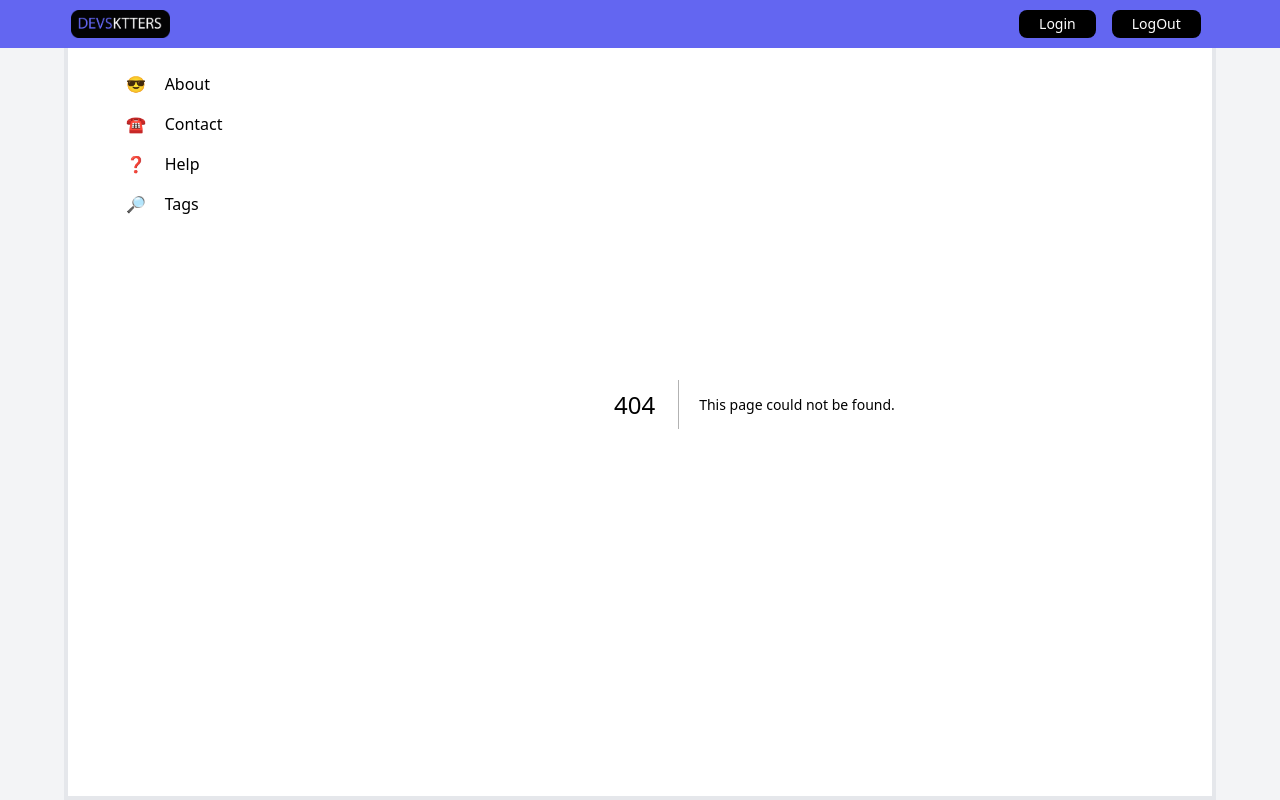
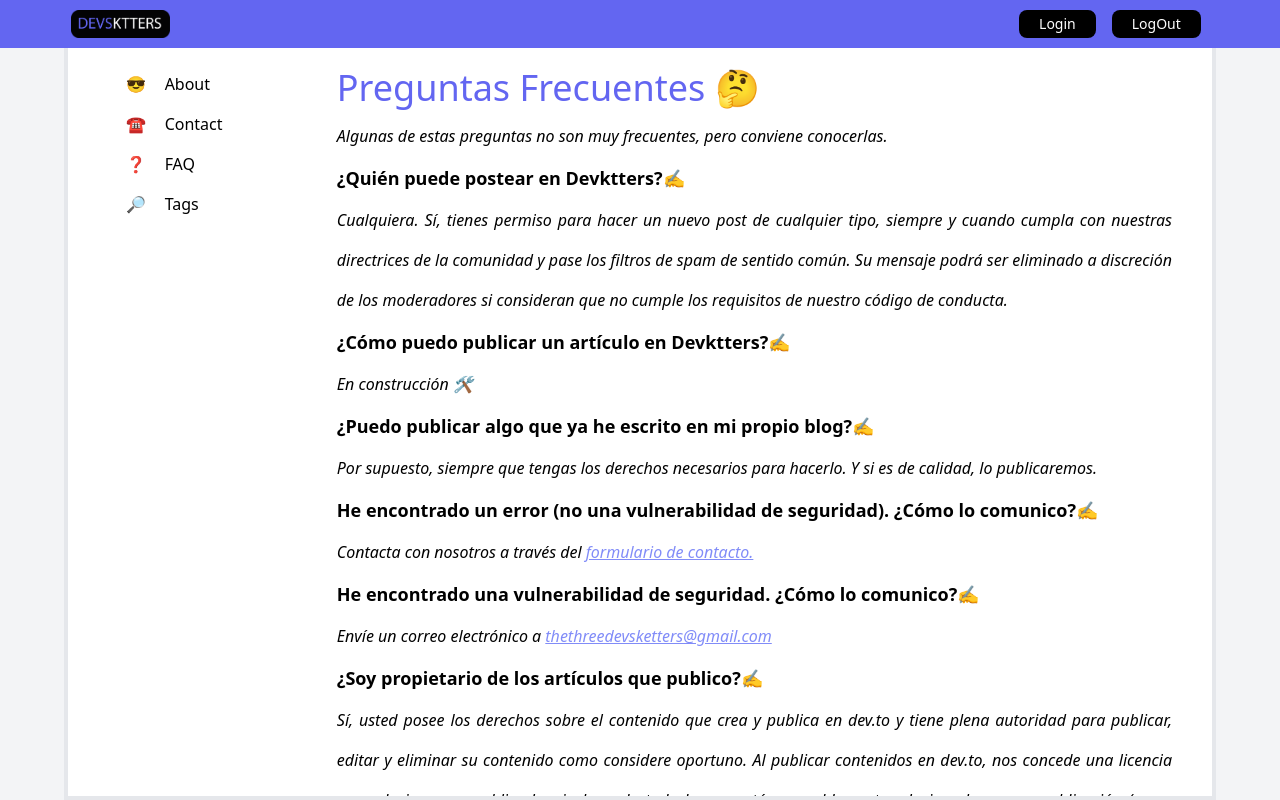
Before and after one commit to theTrheeDevsketter/study-platform-front, a Next.js app in the folder devsktters/: page /faq in a window 1280 px wide. Before the commit this address had no page. Built offline with nearby package versions, Linux system fonts and the light colour scheme.

Commit message:
Se modifica el nombre de la página de ayuda, a FAQ

```diff
--- a/devsktters/app/components/menuItems.ts
+++ b/devsktters/app/components/menuItems.ts
@@ -12,8 +12,8 @@ export const menuItems: listItem[] = [
         icon: '☎️'
     },
     {
-        url:'/help',
-        title:'Help',
+        url:'/faq',
+        title:'FAQ',
         icon: '❓'
     },
     {
--- /dev/null
+++ b/devsktters/app/faq/page.tsx
@@ -0,0 +1,40 @@
+import Link from 'next/link'
+import React from 'react'
+
+function FAQ() {
+  return (
+      <div className='text-justify mx-10 mb-10'>
+        <h1 className='text-4xl mt-16 text-indigo-500'>Preguntas Frecuentes 🤔</h1>
+          <p className='mt-2'><em>Algunas de estas preguntas no son muy frecuentes, pero conviene conocerlas.</em></p>
+
+          <h3 className='text-lg font-bold mt-2'>¿Quién puede postear en Devktters?✍️</h3>
+          <p className='mt-2'><em>Cualquiera. Sí, tienes permiso para hacer un nuevo post de cualquier tipo, siempre y cuando cumpla con nuestras directrices de la comunidad y pase los filtros de spam de sentido común. Su mensaje podrá ser eliminado a discreción de los moderadores si consideran que no cumple los requisitos de nuestro código de conducta.</em></p>
+
+          <h3 className='text-lg font-bold mt-2'>¿Cómo puedo publicar un artículo en Devktters?✍️</h3>
+          {/* //Todo */}
+          <p className='mt-2'><em>En construcción 🛠️</em></p>
+
+          <h3 className='text-lg font-bold mt-2'>¿Puedo publicar algo que ya he escrito en mi propio blog?✍️</h3>
+          <p className='mt-2'><em>Por supuesto, siempre que tengas los derechos necesarios para hacerlo. Y si es de calidad, lo publicaremos.</em></p>
+
+          <h3 className='text-lg font-bold mt-2'>He encontrado un error (no una vulnerabilidad de seguridad). ¿Cómo lo comunico?✍️</h3>
+          <p className='mt-2'><em>Contacta con nosotros a través del <Link className="underline text-indigo-400" href="/contact">formulario de contacto.</Link></em></p>
+
+          <h3 className='text-lg font-bold mt-2'>He encontrado una vulnerabilidad de seguridad. ¿Cómo lo comunico?✍️</h3>
+          <p className='mt-2'><em>Envíe un correo electrónico a <Link className='underline text-indigo-400' href='mailto:thethreedevsketters@gmail.com'>thethreedevsketters@gmail.com</Link></em></p>
+
+          <h3 className='text-lg font-bold mt-2'>¿Soy propietario de los artículos que publico?✍️</h3>
+          <p className='mt-2'><em>Sí, usted posee los derechos sobre el contenido que crea y publica en dev.to y tiene plena autoridad para publicar, editar y eliminar su contenido como considere oportuno.
+          Al publicar contenidos en dev.to, nos concede una licencia no exclusiva para publicarlos, incluyendo todo lo que esté razonablemente relacionado con su publicación (como almacenarlos, mostrarlos, reformatearlos y distribuirlos).</em></p>
+
+          <h3 className='text-lg font-bold mt-2'>¿Pondrán anuncios en las páginas de mis entradas?✍️</h3>
+          <p className='mt-2'><em>Nunca se colocará un anuncio junto a la entrada de un usuario sin su consentimiento.</em></p>
+
+          <h3 className='text-lg font-bold mt-2'>¿Puedo registrarme con correo electrónico y contraseña?✍️</h3>
+          <p className='mt-2'><em>Como parte de nuestra defensa contra el spam, actualmente no ofrecemos a los usuarios la opción de registrarse por correo electrónico.
+          Ahora mismo sólo ofrecemos la opción de registrarse mediante GitHub.El registro por correo electrónico está en fase de desarrollo.⚙️</em></p>
+      </div>
+  )
+}
+
+export default FAQ
```
